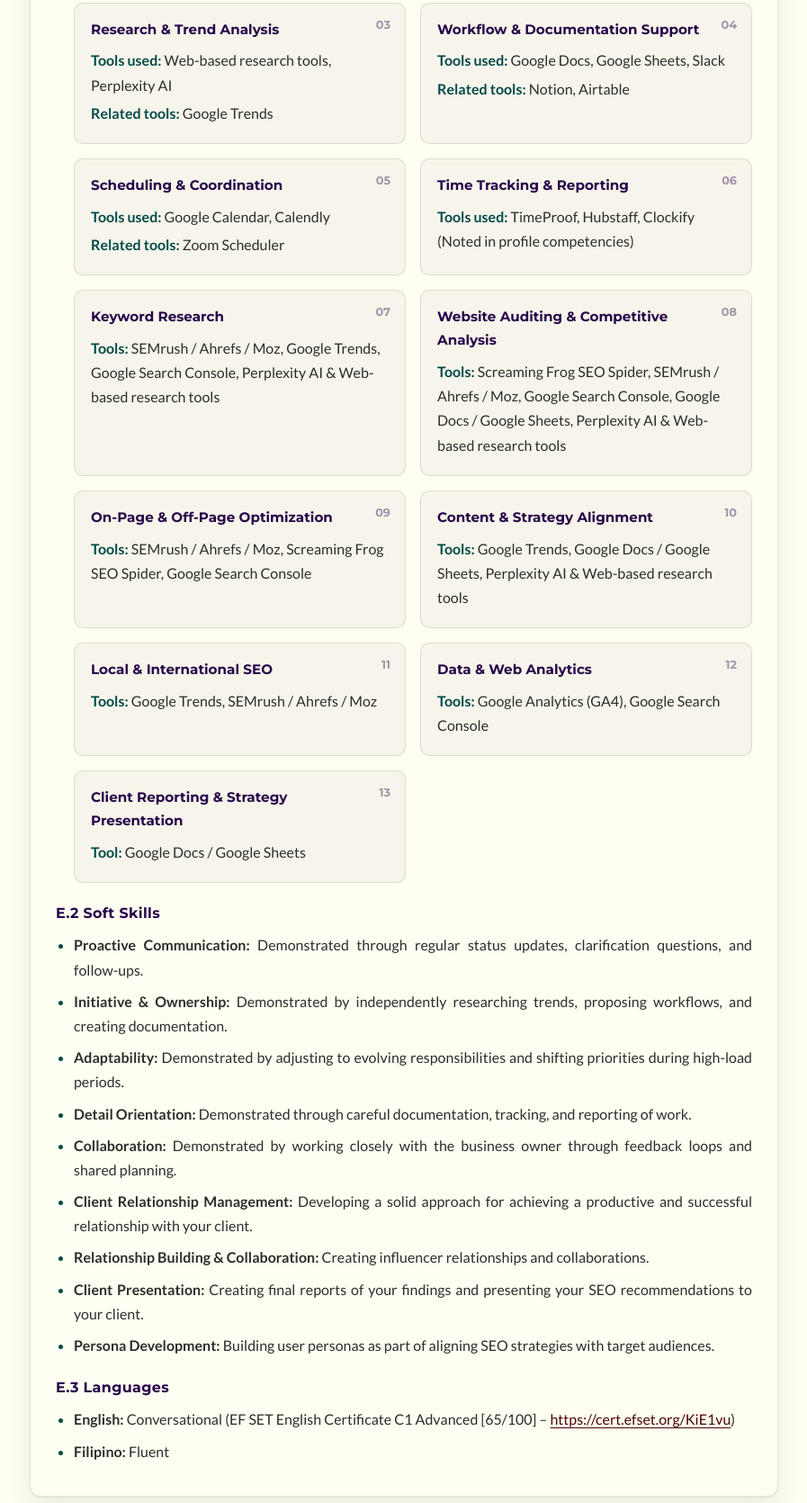
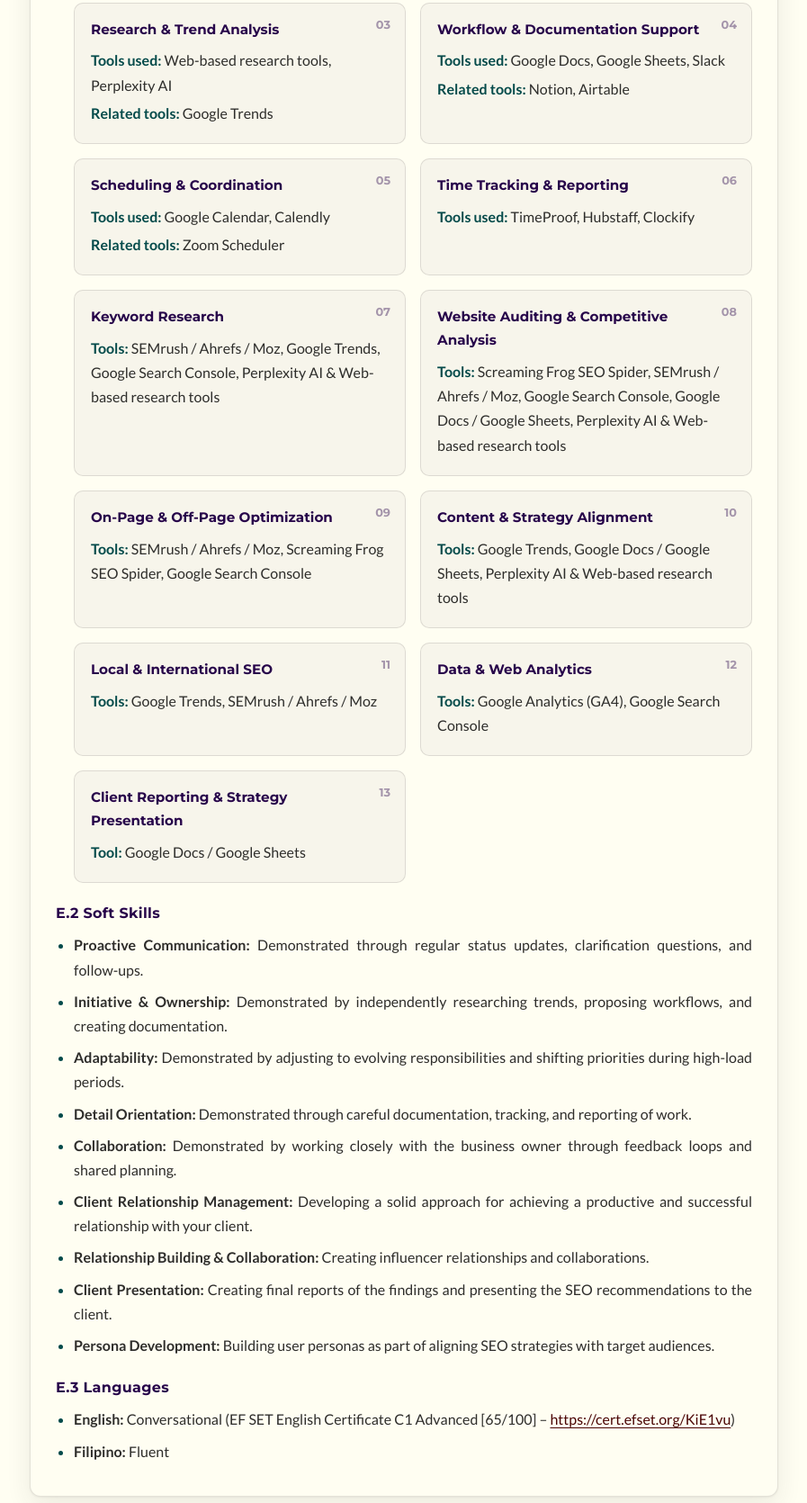
Before and after one commit to gladys-lacia/gladys-lacia.github.io, a plain HTML site: page portfolio/index.html in a window 1280 px wide. Shown: the part 6233-7903 px from the top of the page at 90% size, without its empty margins (191-1088 px from the left). Drawn offline with Linux system fonts and the light colour scheme.

Commit message:
Polish portfolio competency descriptions
Remove an internal note from the time-tracking tools list and make the client presentation description less personalized.

```diff
--- a/portfolio/index.html
+++ b/portfolio/index.html
@@ -304,7 +304,7 @@
         </li>
         <li>
           <h4>Time Tracking &amp; Reporting</h4>
-          <p><strong>Tools used:</strong> TimeProof, Hubstaff, Clockify (Noted in profile competencies)</p>
+          <p><strong>Tools used:</strong> TimeProof, Hubstaff, Clockify</p>
         </li>
         <li>
           <h4>Keyword Research</h4>
@@ -345,7 +345,7 @@
         <li><strong>Collaboration:</strong> Demonstrated by working closely with the business owner through feedback loops and shared planning.</li>
         <li><strong>Client Relationship Management:</strong> Developing a solid approach for achieving a productive and successful relationship with your client.</li>
         <li><strong>Relationship Building &amp; Collaboration:</strong> Creating influencer relationships and collaborations.</li>
-        <li><strong>Client Presentation:</strong> Creating final reports of your findings and presenting your SEO recommendations to your client.</li>
+        <li><strong>Client Presentation:</strong> Creating final reports of the findings and presenting the SEO recommendations to the client.</li>
         <li><strong>Persona Development:</strong> Building user personas as part of aligning SEO strategies with target audiences.</li>
       </ul>
 
```
